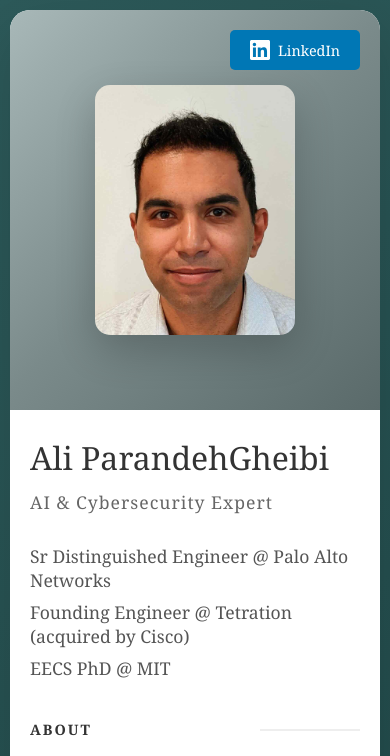
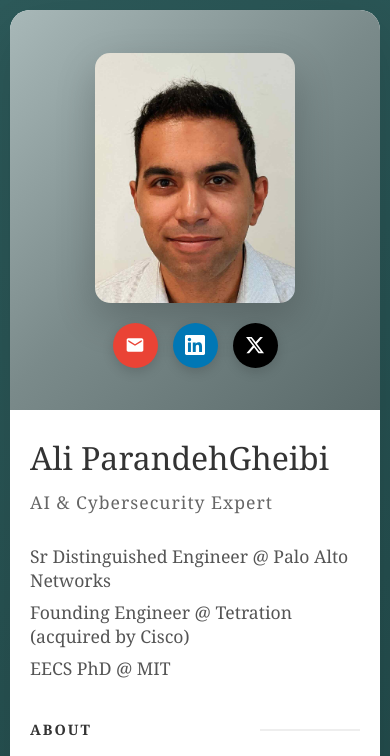
Before and after one commit to parandeh/ali.github.io, a plain HTML site: page index.html in a window 390 px wide. Shown: the top 756 px of the page. Drawn offline with Linux system fonts and the light colour scheme.

Commit message:
contact icons

```diff
--- a/index.html
+++ b/index.html
@@ -115,31 +115,64 @@
             display: flex;
             align-items: center;
             justify-content: center;
+            flex-direction: column;
+            gap: 0px;
         }
 
-        .linkedin-btn {
-            position: absolute;
-            top: 30px;
-            right: 30px;
+        .contact-icons {
+            display: flex;
+            flex-direction: row;
+            justify-content: center;
+            gap: 20px;
+        }
+
+        .contact-icon {
+            width: 50px;
+            height: 50px;
+            border-radius: 50%;
+            display: flex;
+            align-items: center;
+            justify-content: center;
+            text-decoration: none;
+            transition: all 0.3s ease;
+            box-shadow: 0 4px 12px rgba(0, 0, 0, 0.15);
+        }
+
+        .contact-icon:hover {
+            transform: translateY(-3px);
+            box-shadow: 0 8px 20px rgba(0, 0, 0, 0.25);
+        }
+
+        .contact-icon svg {
+            width: 24px;
+            height: 24px;
+        }
+
+        .email-icon {
+            background: #ea4335;
+            color: white;
+        }
+
+        .email-icon:hover {
+            background: #d33b2c;
+        }
+
+        .linkedin-icon {
             background: #0077B5;
             color: white;
-            padding: 12px 24px;
-            border: none;
-            border-radius: 5px;
-            font-size: 1rem;
-            cursor: pointer;
-            transition: all 0.3s ease;
-            z-index: 10;
-            text-decoration: none;
-            display: inline-flex;
-            align-items: center;
-            gap: 8px;
         }
 
-        .linkedin-btn:hover {
+        .linkedin-icon:hover {
             background: #005582;
-            transform: translateY(-2px);
-            box-shadow: 0 5px 15px rgba(0, 119, 181, 0.3);
+        }
+
+        .x-icon {
+            background: #000000;
+            color: white;
+        }
+
+        .x-icon:hover {
+            background: #333333;
         }
 
         .profile-image {
@@ -175,6 +208,8 @@
             .right-section {
                 order: 1;
                 min-height: 400px;
+                flex-direction: column;
+                gap: 0;
             }
 
             .name {
@@ -205,14 +240,23 @@
             .profile-image {
                 width: 250px;
                 height: 300px;
-                margin: 40px auto;
+                margin: 25px auto;
             }
 
-            .linkedin-btn {
-                top: 20px;
-                right: 20px;
-                padding: 10px 20px;
-                font-size: 0.9rem;
+            .contact-icons {
+                flex-direction: row;
+                gap: 15px;
+                margin-bottom: 20px;
+            }
+
+            .contact-icon {
+                width: 45px;
+                height: 45px;
+            }
+
+            .contact-icon svg {
+                width: 20px;
+                height: 20px;
             }
         }
 
@@ -236,7 +280,7 @@
             .profile-image {
                 width: 200px;
                 height: 250px;
-                margin: 30px auto;
+                margin: 20px auto;
             }
         }
 
@@ -292,7 +336,7 @@
                 <div class="bio-text">
                     <p>I’m a passionate technologist with over 13 years of experience building and scaling AI-driven enterprise security platforms — from 0→1 prototypes to globally deployed systems. My career has consistently lived at the intersection of deep technical innovation and real-world operational complexity, where clarity is scarce and execution matters most.</p>
 
-                    <p>Previously, I was a Sr. Distinguished Engineer at Palo Alto Networks, where I architected and built the company’s AIOps for NGFW product from the ground up. That work — now part of Strata Cloud Manager — applied AI/ML to automate root cause analysis, predict outages, optimize cloud resources, and strengthen customer security posture.</p>
+                    <p>Previously, I was a Sr. Distinguished Engineer at Palo Alto Networks, where I architected and built the company’s AIOps for NGFW product from the ground up. That work — now part of Strata Cloud Manager — applied AI/ML to automate root cause analysis, predict outages, handle support cases, and strengthen customer security posture.</p>
 
                     <p>Before that, I was a founding engineer at Tetration Analytics (acquired by Cisco). There, I built core systems for zero-trust microsegmentation, including the first data pipelines, ML-driven application dependency mapping, policy management workflows, and E2E integration testing frameworks that enabled enterprise-grade reliability in on-prem and air-gapped environments.</p>
 
@@ -304,13 +348,24 @@
             </div>
 
             <div class="right-section">
-                <a href="https://linkedin.com/in/parandeh" class="linkedin-btn" target="_blank" rel="noopener noreferrer">
-                    <svg width="20" height="20" viewBox="0 0 24 24" fill="currentColor">
-                        <path d="M20.447 20.452h-3.554v-5.569c0-1.328-.027-3.037-1.852-3.037-1.853 0-2.136 1.445-2.136 2.939v5.667H9.351V9h3.414v1.561h.046c.477-.9 1.637-1.85 3.37-1.85 3.601 0 4.267 2.37 4.267 5.455v6.286zM5.337 7.433c-1.144 0-2.063-.926-2.063-2.065 0-1.138.92-2.063 2.063-2.063 1.14 0 2.064.925 2.064 2.063 0 1.139-.925 2.065-2.064 2.065zm1.782 13.019H3.555V9h3.564v11.452zM22.225 0H1.771C.792 0 0 .774 0 1.729v20.542C0 23.227.792 24 1.771 24h20.451C23.2 24 24 23.227 24 22.271V1.729C24 .774 23.2 0 22.222 0h.003z"/>
-                    </svg>
-                    LinkedIn
-                </a>
                 <div class="profile-image">
+                </div>
+                <div class="contact-icons">
+                    <a href="mailto:alipgphd@gmail.com" class="contact-icon email-icon" target="_blank" rel="noopener noreferrer">
+                        <svg viewBox="0 0 24 24" fill="currentColor">
+                            <path d="M20 4H4c-1.1 0-1.99.9-1.99 2L2 18c0 1.1.9 2 2 2h16c1.1 0 2-.9 2-2V6c0-1.1-.9-2-2-2zm0 4l-8 5-8-5V6l8 5 8-5v2z"/>
+                        </svg>
+                    </a>
+                    <a href="https://linkedin.com/in/parandeh" class="contact-icon linkedin-icon" target="_blank" rel="noopener noreferrer">
+                        <svg viewBox="0 0 24 24" fill="currentColor">
+                            <path d="M20.447 20.452h-3.554v-5.569c0-1.328-.027-3.037-1.852-3.037-1.853 0-2.136 1.445-2.136 2.939v5.667H9.351V9h3.414v1.561h.046c.477-.9 1.637-1.85 3.37-1.85 3.601 0 4.267 2.37 4.267 5.455v6.286zM5.337 7.433c-1.144 0-2.063-.926-2.063-2.065 0-1.138.92-2.063 2.063-2.063 1.14 0 2.064.925 2.064 2.063 0 1.139-.925 2.065-2.064 2.065zm1.782 13.019H3.555V9h3.564v11.452zM22.225 0H1.771C.792 0 0 .774 0 1.729v20.542C0 23.227.792 24 1.771 24h20.451C23.2 24 24 23.227 24 22.271V1.729C24 .774 23.2 0 22.222 0h.003z"/>
+                        </svg>
+                    </a>
+                    <a href="https://x.com/aparandehgheibi" class="contact-icon x-icon" target="_blank" rel="noopener noreferrer">
+                        <svg viewBox="0 0 24 24" fill="currentColor">
+                            <path d="M18.244 2.25h3.308l-7.227 8.26 8.502 11.24H16.17l-5.214-6.817L4.99 21.75H1.68l7.73-8.835L1.254 2.25H8.08l4.713 6.231zm-1.161 17.52h1.833L7.084 4.126H5.117z"/>
+                        </svg>
+                    </a>
                 </div>
             </div>
         </div>
```
